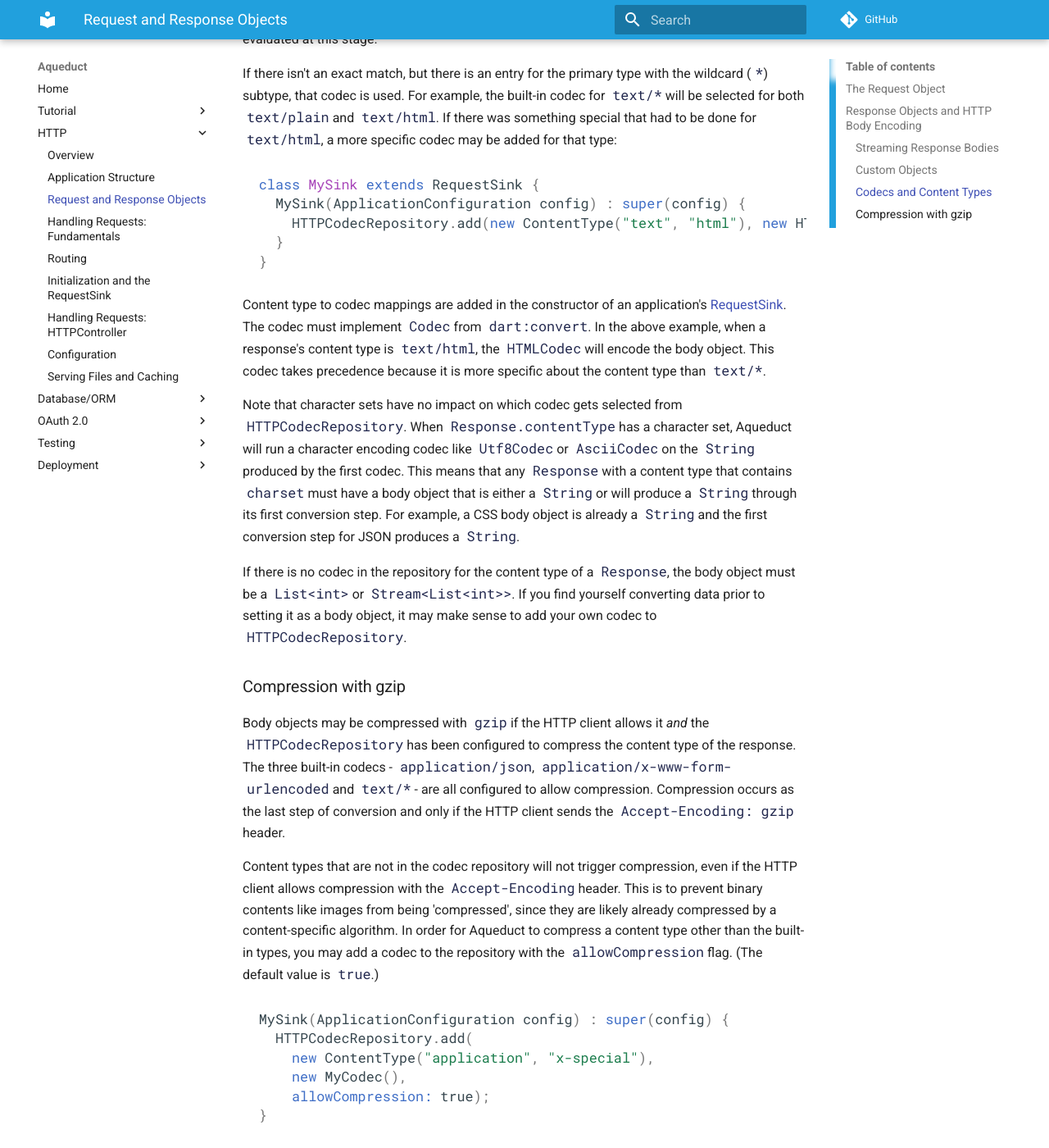
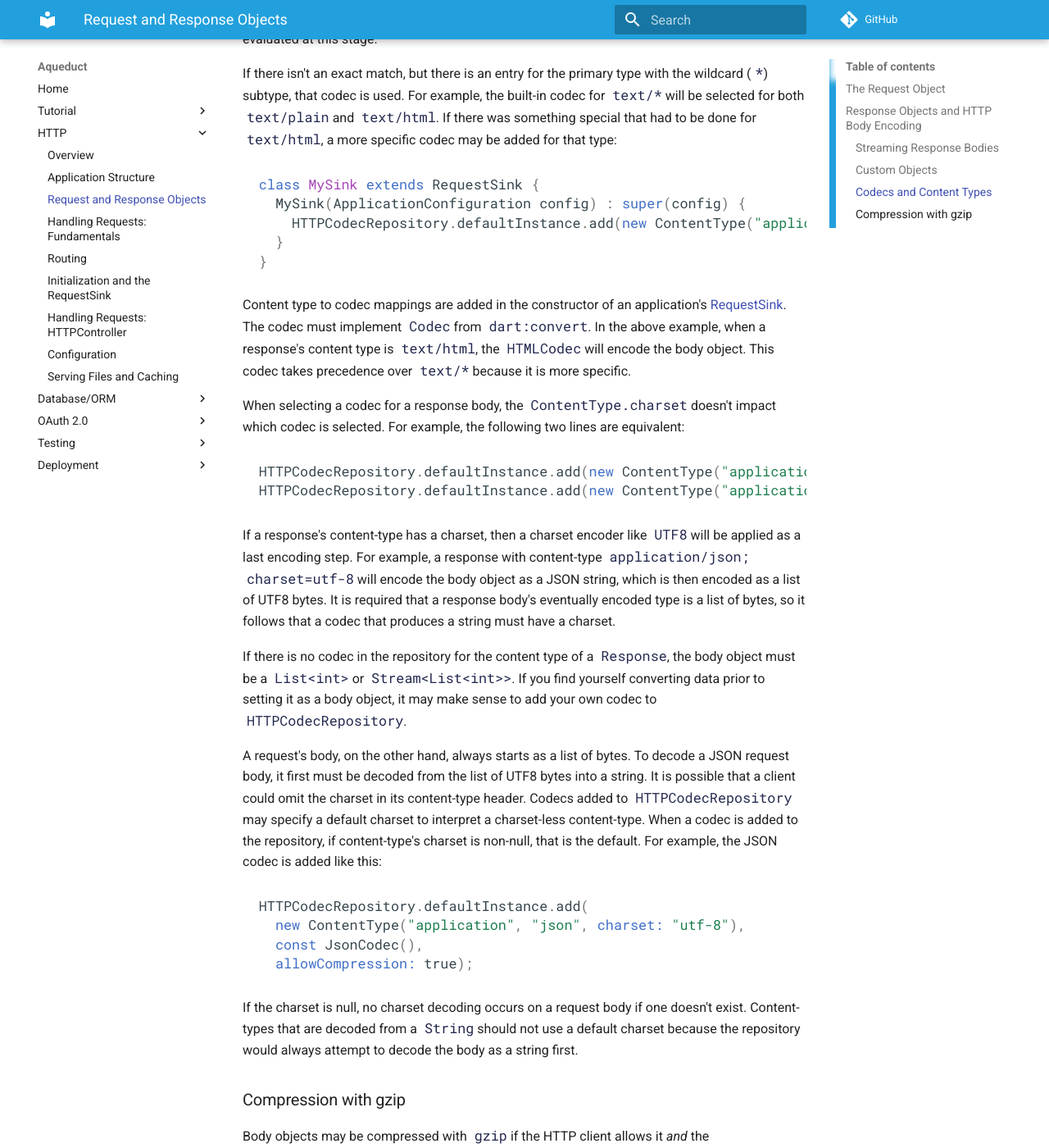
Before and after one commit to stablekernel/aqueduct, an MkDocs documentation site: the page built from docs/docs/http/request_and_response.md, in a window 1280 px wide and 1400 px high, scrolled down 5763 px. Shown: the whole window at 82% size. Built offline with MkDocs 1.6.1 and Material for MkDocs 9.7.7, drawn with Linux system fonts in a browser that asks for light colours; comment, search, counter and statistics services are not loaded; old or Windows-style settings are respelled for this version of MkDocs.

Commit message:
Update docs for default charset

````diff
--- a/docs/docs/http/request_and_response.md
+++ b/docs/docs/http/request_and_response.md
@@ -142,16 +142,34 @@ If there isn't an exact match, but there is an entry for the primary type with t
 ```dart
 class MySink extends RequestSink {
   MySink(ApplicationConfiguration config) : super(config) {
-    HTTPCodecRepository.add(new ContentType("text", "html"), new HTMLCodec());
+    HTTPCodecRepository.defaultInstance.add(new ContentType("application", "html"), new HTMLCodec());
   }
 }
 ```
 
-Content type to codec mappings are added in the constructor of an application's [RequestSink](request_sink.md). The codec must implement `Codec` from `dart:convert`. In the above example, when a response's content type is `text/html`, the `HTMLCodec` will encode the body object. This codec takes precedence because it is more specific about the content type than `text/*`.
+Content type to codec mappings are added in the constructor of an application's [RequestSink](request_sink.md). The codec must implement `Codec` from `dart:convert`. In the above example, when a response's content type is `text/html`, the `HTMLCodec` will encode the body object. This codec takes precedence over `text/*` because it is more specific.
 
-Note that character sets have no impact on which codec gets selected from `HTTPCodecRepository`. When `Response.contentType` has a character set, Aqueduct will run a character encoding codec like `Utf8Codec` or `AsciiCodec` on the `String` produced by the first codec. This means that any `Response` with a content type that contains `charset` must have a body object that is either a `String` or will produce a `String` through its first conversion step. For example, a CSS body object is already a `String` and the first conversion step for JSON produces a `String`.
+When selecting a codec for a response body, the `ContentType.charset` doesn't impact which codec is selected. For example, the following two lines are equivalent:
+
+```dart
+HTTPCodecRepository.defaultInstance.add(new ContentType("application", "html"), new HTMLCodec());
+HTTPCodecRepository.defaultInstance.add(new ContentType("application", "html", charset: "utf-8"), new HTMLCodec());
+```
+
+If a response's content-type has a charset, then a charset encoder like `UTF8` will be applied as a last encoding step. For example, a response with content-type `application/json; charset=utf-8` will encode the body object as a JSON string, which is then encoded as a list of UTF8 bytes. It is required that a response body's eventually encoded type is a list of bytes, so it follows that a codec that produces a string must have a charset.
 
 If there is no codec in the repository for the content type of a `Response`, the body object must be a `List<int>` or `Stream<List<int>>`. If you find yourself converting data prior to setting it as a body object, it may make sense to add your own codec to `HTTPCodecRepository`.
+
+A request's body, on the other hand, always starts as a list of bytes. To decode a JSON request body, it first must be decoded from the list of UTF8 bytes into a string. It is possible that a client could omit the charset in its content-type header. Codecs added to `HTTPCodecRepository` may specify a default charset to interpret a charset-less content-type. When a codec is added to the repository, if content-type's charset is non-null, that is the default. For example, the JSON codec is added like this:
+
+```dart
+HTTPCodecRepository.defaultInstance.add(
+  new ContentType("application", "json", charset: "utf-8"),
+  const JsonCodec(),
+  allowCompression: true);
+```
+
+If the charset is null, no charset decoding occurs on a request body if one doesn't exist. Content-types that are decoded from a `String` should not use a default charset because the repository would always attempt to decode the body as a string first.
 
 ### Compression with gzip
 
````
